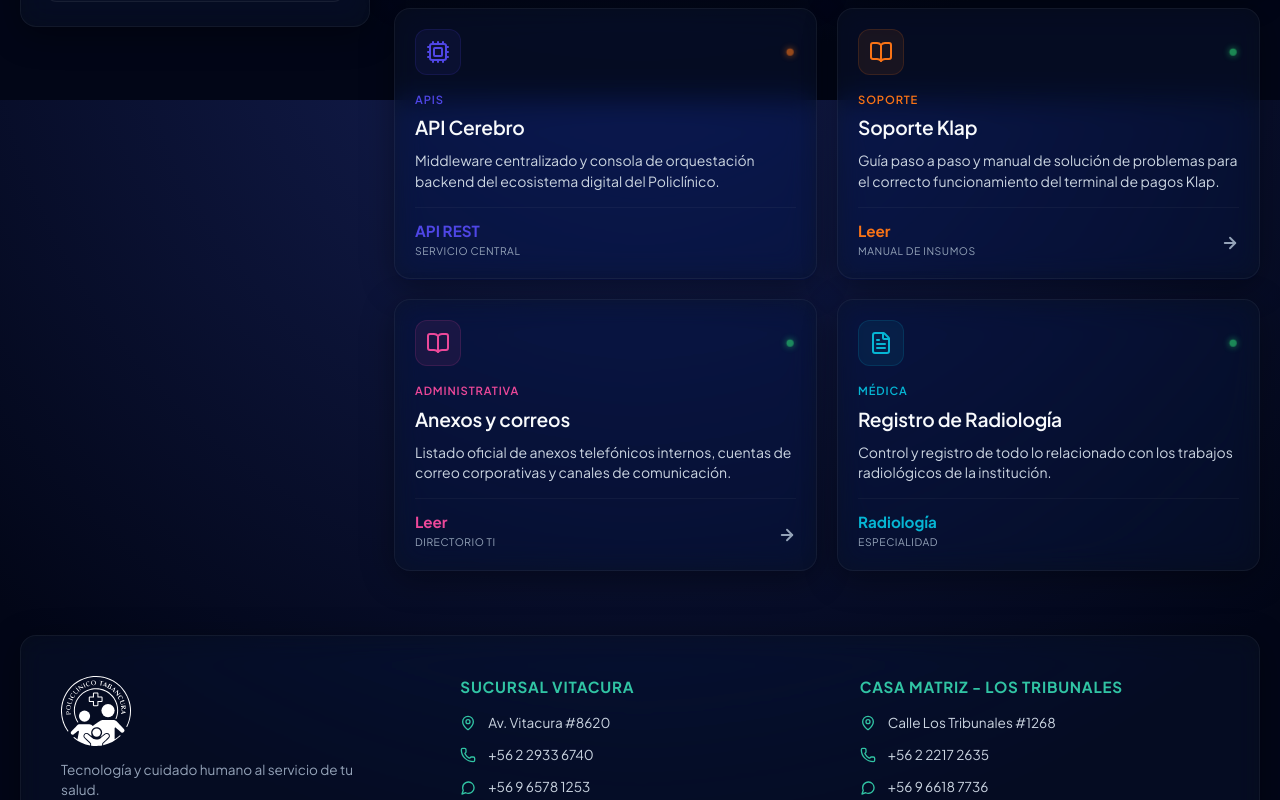
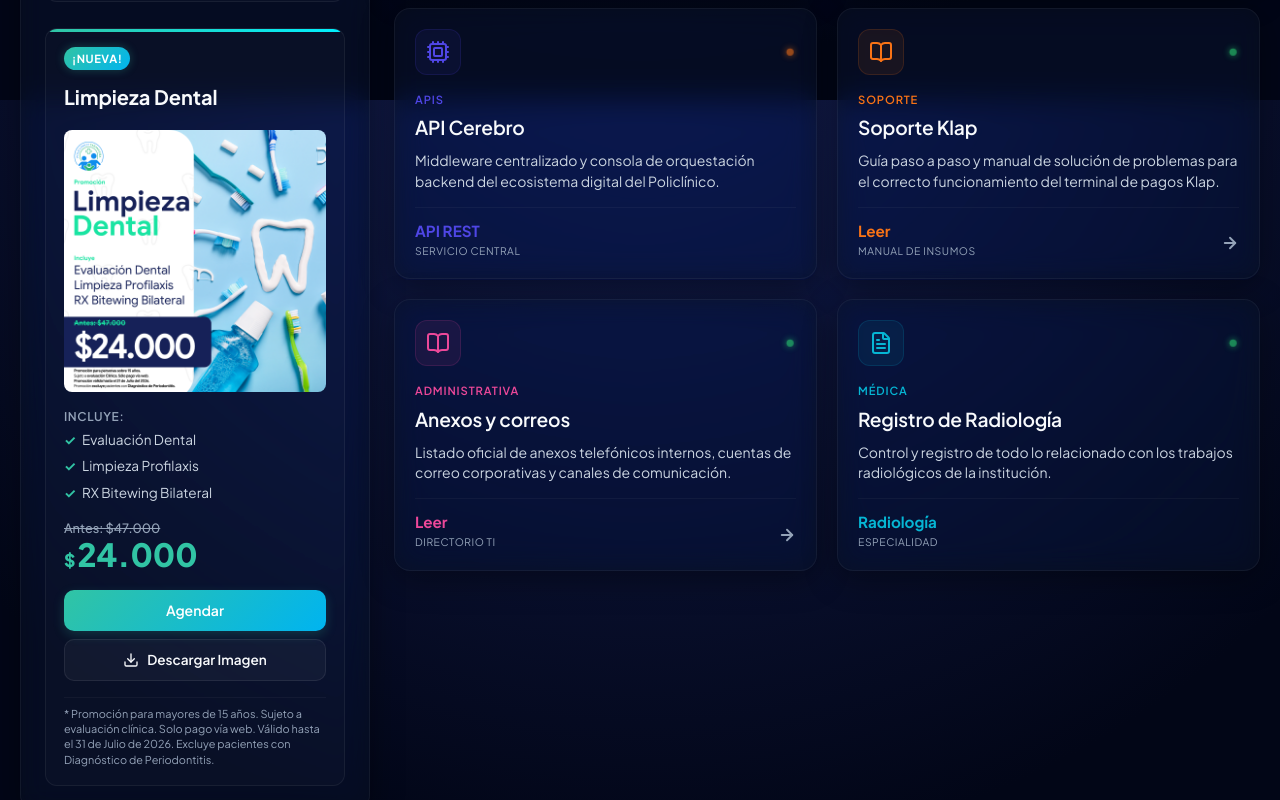
Before and after one commit to njofredev/pt.cl-inicio, a Next.js app: page / in a window 1280 px wide. Shown: the part 1500-2300 px from the top of the page. Built offline with nearby package versions, Linux system fonts and the light colour scheme.

Commit message:
addPromo

```diff
--- a/src/app/globals.css
+++ b/src/app/globals.css
@@ -2996,3 +2996,146 @@ html[data-theme="light"] .modal-close-btn:hover {
   letter-spacing: 0.05em;
   color: #f8fafc;
 }
+
+/* Promo Image Clickable & Hover Effects */
+.promo-image-clickable {
+  position: relative;
+  cursor: pointer;
+  overflow: hidden;
+  border-radius: 8px;
+  margin: 4px 0;
+}
+
+.promo-image-clickable img {
+  transition: transform 0.35s cubic-bezier(0.2, 0.8, 0.2, 1);
+}
+
+.promo-image-clickable:hover img {
+  transform: scale(1.04);
+}
+
+.promo-image-hover-overlay {
+  position: absolute;
+  inset: 0;
+  background: rgba(10, 15, 30, 0.45);
+  backdrop-filter: blur(2px);
+  display: flex;
+  align-items: center;
+  justify-content: center;
+  gap: 8px;
+  color: #fff;
+  font-size: 0.85rem;
+  font-weight: 600;
+  opacity: 0;
+  transition: opacity 0.25s ease;
+  border-radius: 8px;
+}
+
+.promo-image-clickable:hover .promo-image-hover-overlay {
+  opacity: 1;
+}
+
+/* Promo Modal Viewer */
+.promo-modal-backdrop {
+  position: fixed;
+  inset: 0;
+  z-index: 9999;
+  background: rgba(4, 8, 20, 0.82);
+  backdrop-filter: blur(10px);
+  display: flex;
+  align-items: center;
+  justify-content: center;
+  padding: 20px;
+  animation: fadeIn 0.25s ease-out forwards;
+}
+
+.promo-modal-container {
+  position: relative;
+  width: 100%;
+  max-width: 860px;
+  max-height: 90vh;
+  background: var(--color-bg-card, rgba(16, 24, 48, 0.95));
+  border: 1px solid var(--glass-border);
+  border-radius: 16px;
+  box-shadow: 0 25px 60px rgba(0, 0, 0, 0.5), 0 0 30px rgba(0, 240, 255, 0.15);
+  overflow-y: auto;
+  padding: 28px;
+  display: flex;
+  flex-direction: column;
+}
+
+.promo-modal-close {
+  position: absolute;
+  top: 16px;
+  right: 16px;
+  background: rgba(255, 255, 255, 0.08);
+  border: 1px solid rgba(255, 255, 255, 0.15);
+  color: var(--color-text-primary);
+  width: 36px;
+  height: 36px;
+  border-radius: 50%;
+  display: flex;
+  align-items: center;
+  justify-content: center;
+  cursor: pointer;
+  transition: all 0.2s ease;
+  z-index: 10;
+}
+
+.promo-modal-close:hover {
+  background: rgba(239, 68, 68, 0.25);
+  border-color: rgba(239, 68, 68, 0.5);
+  color: #ef4444;
+  transform: scale(1.08);
+}
+
+.promo-modal-body {
+  display: grid;
+  grid-template-columns: 1fr 1fr;
+  gap: 24px;
+  align-items: start;
+}
+
+@media (max-width: 768px) {
+  .promo-modal-body {
+    grid-template-columns: 1fr;
+  }
+}
+
+.promo-modal-image-col {
+  width: 100%;
+  border-radius: 12px;
+  overflow: hidden;
+  background: rgba(0, 0, 0, 0.2);
+  border: 1px solid rgba(255, 255, 255, 0.08);
+  box-shadow: 0 8px 24px rgba(0, 0, 0, 0.3);
+}
+
+.promo-modal-img {
+  width: 100%;
+  height: auto;
+  display: block;
+  object-fit: contain;
+}
+
+.promo-modal-details-col {
+  display: flex;
+  flex-direction: column;
+  gap: 16px;
+}
+
+.promo-modal-title {
+  font-size: 1.6rem;
+  font-weight: 700;
+  color: var(--color-text-primary);
+  margin: 0;
+  line-height: 1.25;
+}
+
+.promo-modal-actions {
+  display: flex;
+  flex-direction: column;
+  gap: 10px;
+  width: 100%;
+  margin-top: 8px;
+}
--- a/src/app/page.tsx
+++ b/src/app/page.tsx
@@ -41,6 +41,43 @@ import logo from '../assets/logo.svg';
 import uptimeKumaLogo from '../assets/uptime-kuma.svg';
 import owncloudLogo from '../assets/owncloud.svg';
 import promoOrtodoncia from '../assets/promociones-activas/promoOrtodoncia.jpg';
+import promoLimpieza from '../assets/promociones-activas/promoLimpieza.png';
+
+const PROMOTIONS_DATA = [
+  {
+    id: 'ortodoncia',
+    badge: '¡Nueva!',
+    title: 'Ortodoncia Especializada',
+    image: promoOrtodoncia,
+    imageDownloadPath: '/promociones-activas/promoOrtodoncia.jpg',
+    downloadFilename: 'Promo_Ortodoncia_Tabancura.jpg',
+    includes: [
+      'Consulta de Ortodoncia',
+      'Set de Radiografías'
+    ],
+    priceOld: '138.000',
+    priceCurrent: '35.000',
+    scheduleUrl: 'https://ff.healthatom.io/TzqaY4',
+    footerText: '* Válido hasta el 31 de Julio de 2026. Sucursal Vitacura #8620. Solo pago vía web.'
+  },
+  {
+    id: 'limpieza',
+    badge: '¡Nueva!',
+    title: 'Limpieza Dental',
+    image: promoLimpieza,
+    imageDownloadPath: '/promociones-activas/promoLimpieza.png',
+    downloadFilename: 'Promo_Limpieza_Dental_Tabancura.png',
+    includes: [
+      'Evaluación Dental',
+      'Limpieza Profilaxis',
+      'RX Bitewing Bilateral'
+    ],
+    priceOld: '47.000',
+    priceCurrent: '24.000',
+    scheduleUrl: 'https://ff.healthatom.io/be3WhX',
+    footerText: '* Promoción para mayores de 15 años. Sujeto a evaluación clínica. Solo pago vía web. Válido hasta el 31 de Julio de 2026. Excluye pacientes con Diagnóstico de Periodontitis.'
+  }
+];
 
 const Tooth = ({ size = 20 }: { size?: number }) => (
   <svg
@@ -822,6 +859,17 @@ export default function Home() {
   const [isMounted, setIsMounted] = useState<boolean>(false);
   const [isHelpOpen, setIsHelpOpen] = useState<boolean>(false);
   const [activeArticleId, setActiveArticleId] = useState<number | null>(null);
+  const [selectedPromoModal, setSelectedPromoModal] = useState<typeof PROMOTIONS_DATA[0] | null>(null);
+
+  useEffect(() => {
+    const handleKeyDown = (e: KeyboardEvent) => {
+      if (e.key === 'Escape') {
+        setSelectedPromoModal(null);
+      }
+    };
+    window.addEventListener('keydown', handleKeyDown);
+    return () => window.removeEventListener('keydown', handleKeyDown);
+  }, []);
 
   useEffect(() => {
     setIsMounted(true);
@@ -1016,39 +1064,49 @@ export default function Home() {
                   <Tag size={18} />
                   Promociones activas
                 </h3>
-                <div className="promotions-content">
-                  <div className="promo-card glow-card">
-                    <div className="promo-badge">¡Nueva!</div>
-                    <h4 className="promo-title">Ortodoncia Especializada</h4>
+                <div className="promotions-content" style={{ display: 'flex', flexDirection: 'column', gap: '16px' }}>
+                  {PROMOTIONS_DATA.map((promo) => (
+                    <div key={promo.id} className="promo-card glow-card">
+                      {promo.badge && <div className="promo-badge">{promo.badge}</div>}
+                      <h4 className="promo-title">{promo.title}</h4>
 
-                    <div className="promo-image-wrapper" style={{ overflow: 'hidden', borderRadius: '8px', margin: '4px 0' }}>
+                      <div
+                        className="promo-image-clickable"
+                        onClick={() => setSelectedPromoModal(promo)}
+                        title="Haz clic para ver en detalle"
+                      >
                         <Image
-                        src={promoOrtodoncia}
-                        alt="Promo Ortodoncia Especializada"
+                          src={promo.image}
+                          alt={`Promo ${promo.title}`}
                           placeholder="blur"
-                        style={{ width: '100%', height: 'auto', display: 'block', transition: 'transform 0.3s' }}
+                          style={{ width: '100%', height: 'auto', display: 'block' }}
                         />
+                        <div className="promo-image-hover-overlay">
+                          <ZoomIn size={18} />
+                          <span>Ver en detalle</span>
+                        </div>
                       </div>
 
                       <div className="promo-includes">
                         <span className="includes-title">Incluye:</span>
                         <ul>
-                        <li>Consulta de Ortodoncia</li>
-                        <li>Set de Radiografías</li>
+                          {promo.includes.map((item, i) => (
+                            <li key={i}>{item}</li>
+                          ))}
                         </ul>
                       </div>
 
                       <div className="promo-price-box">
-                      <span className="price-old">Antes: $138.000</span>
+                        <span className="price-old">Antes: ${promo.priceOld}</span>
                         <div className="price-current-wrapper">
                           <span className="price-currency">$</span>
-                        <span className="price-value">35.000</span>
+                          <span className="price-value">{promo.priceCurrent}</span>
                         </div>
                       </div>
 
                       <div style={{ display: 'flex', flexDirection: 'column', gap: '8px', width: '100%' }}>
                         <a
-                        href="https://ff.healthatom.io/TzqaY4"
+                          href={promo.scheduleUrl}
                           target="_blank"
                           rel="noopener noreferrer"
                           className="promo-cta-btn"
@@ -1056,8 +1114,8 @@ export default function Home() {
                           Agendar
                         </a>
                         <a
-                        href="/promociones-activas/promoOrtodoncia.jpg"
-                        download="Promo_Ortodoncia_Tabancura.jpg"
+                          href={promo.imageDownloadPath}
+                          download={promo.downloadFilename}
                           className="promo-download-btn"
                         >
                           <Download size={16} />
@@ -1066,9 +1124,10 @@ export default function Home() {
                       </div>
 
                       <div className="promo-footer">
-                      <span>* Válido hasta el 31 de Julio de 2026. Sucursal Vitacura #8620. Solo pago vía web.</span>
+                        <span>{promo.footerText}</span>
                       </div>
                     </div>
+                  ))}
                 </div>
               </div>
             </aside>
@@ -1233,6 +1292,80 @@ export default function Home() {
           </div>
         </div>
       )}
+      {/* Promo Image & Details Modal Viewer */}
+      {selectedPromoModal && (
+        <div className="promo-modal-backdrop" onClick={() => setSelectedPromoModal(null)}>
+          <div className="promo-modal-container glass-panel" onClick={(e) => e.stopPropagation()}>
+            <button
+              className="promo-modal-close"
+              onClick={() => setSelectedPromoModal(null)}
+              aria-label="Cerrar modal"
+              title="Cerrar (Escape)"
+            >
+              <X size={20} />
+            </button>
+
+            <div className="promo-modal-body">
+              <div className="promo-modal-image-col">
+                <Image
+                  src={selectedPromoModal.image}
+                  alt={selectedPromoModal.title}
+                  placeholder="blur"
+                  className="promo-modal-img"
+                />
+              </div>
+
+              <div className="promo-modal-details-col">
+                {selectedPromoModal.badge && (
+                  <div className="promo-badge">{selectedPromoModal.badge}</div>
+                )}
+                <h3 className="promo-modal-title">{selectedPromoModal.title}</h3>
+
+                <div className="promo-includes">
+                  <span className="includes-title">Incluye:</span>
+                  <ul>
+                    {selectedPromoModal.includes.map((item, i) => (
+                      <li key={i}>{item}</li>
+                    ))}
+                  </ul>
+                </div>
+
+                <div className="promo-price-box">
+                  <span className="price-old">Antes: ${selectedPromoModal.priceOld}</span>
+                  <div className="price-current-wrapper">
+                    <span className="price-currency">$</span>
+                    <span className="price-value">{selectedPromoModal.priceCurrent}</span>
+                  </div>
+                </div>
+
+                <div className="promo-modal-actions">
+                  <a
+                    href={selectedPromoModal.scheduleUrl}
+                    target="_blank"
+                    rel="noopener noreferrer"
+                    className="promo-cta-btn"
+                    style={{ textAlign: 'center' }}
+                  >
+                    Agendar Promoción
+                  </a>
+                  <a
+                    href={selectedPromoModal.imageDownloadPath}
+                    download={selectedPromoModal.downloadFilename}
+                    className="promo-download-btn"
+                  >
+                    <Download size={16} />
+                    Descargar Imagen Completa
+                  </a>
+                </div>
+
+                <div className="promo-footer">
+                  <span>{selectedPromoModal.footerText}</span>
+                </div>
+              </div>
+            </div>
+          </div>
+        </div>
+      )}
     </main>
   );
 }
```
Also changed, not shown: public/promociones-activas/promoLimpieza.png (added), src/assets/promociones-activas/promoLimpieza.png (added). Lines whose indentation alone changed are shown as unchanged.
